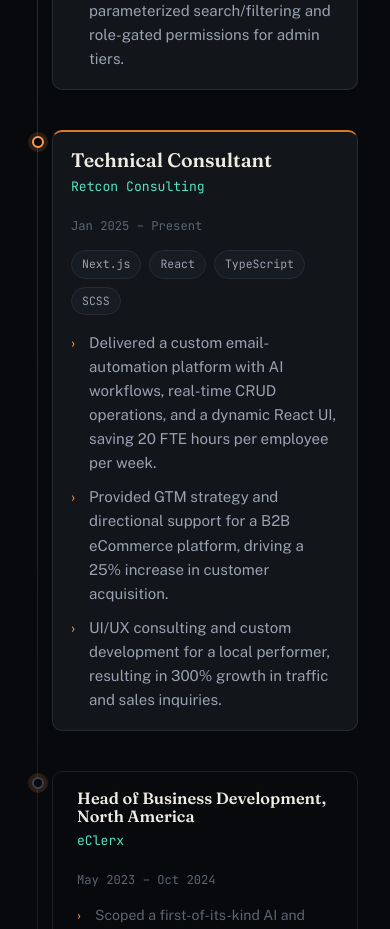
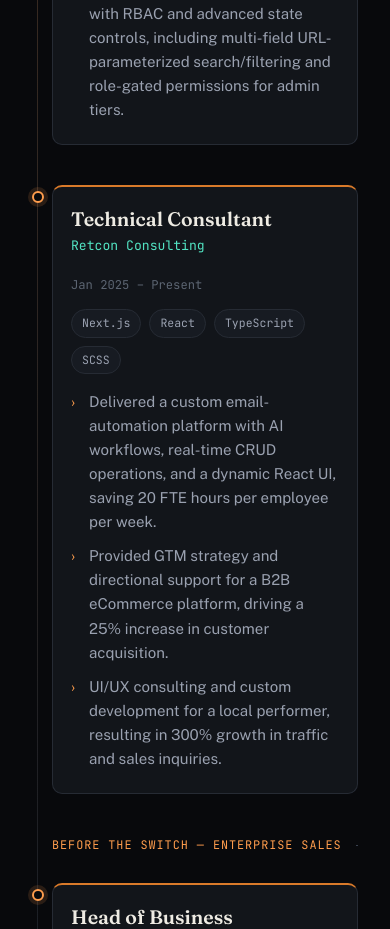
Before and after one commit to evan-baron/professional-portfolio, a Next.js app: page / in a window 390 px wide. Shown: the part 4380-5309 px from the top of the page. Built offline with nearby package versions, Linux system fonts and the light colour scheme.

Commit message:
removed blobs

```diff
--- a/src/app/globals.scss
+++ b/src/app/globals.scss
@@ -25,7 +25,12 @@
 	--accent-dim: #d97a2a;
 	--accent-soft: rgba(255, 157, 77, 0.14);
 	--accent-soft-strong: rgba(255, 157, 77, 0.28);
-	--accent-gradient: linear-gradient(135deg, #ff6a5a 0%, #ff9d4d 55%, #ffc157 100%);
+	--accent-gradient: linear-gradient(
+		135deg,
+		#ff6a5a 0%,
+		#ff9d4d 55%,
+		#ffc157 100%
+	);
 
 	--accent-2: #52e3c2;
 	--accent-2-soft: rgba(82, 227, 194, 0.14);
@@ -175,10 +180,10 @@ body::before {
 	pointer-events: none;
 	background-image:
 		linear-gradient(var(--border-hairline) 1px, transparent 1px),
-		linear-gradient(90deg, var(--border-hairline) 1px, transparent 1px),
-		radial-gradient(ellipse 60% 45% at 85% 8%, rgba(255, 157, 77, 0.16), transparent 70%),
-		radial-gradient(ellipse 50% 40% at 8% 28%, rgba(82, 227, 194, 0.1), transparent 72%);
-	background-size: 64px 64px, 64px 64px, 100% 100%, 100% 100%;
+		linear-gradient(90deg, var(--border-hairline) 1px, transparent 1px);
+	background-size:
+		64px 64px,
+		64px 64px;
 	mask-image: radial-gradient(
 		ellipse 90% 60% at 50% 0%,
 		black 40%,
--- a/src/components/Experience/Experience.tsx
+++ b/src/components/Experience/Experience.tsx
@@ -1,7 +1,13 @@
+import type { ReactNode } from 'react';
 import experience from '@/lib/data/experience';
 import SectionHeading from '../SectionHeading/SectionHeading';
 import Reveal from '../Reveal/Reveal';
 import styles from './experience.module.scss';
+
+const dividerLabel = (featured: boolean) =>
+	featured
+		? 'Since transitioning to engineering'
+		: 'Before the switch — enterprise sales';
 
 const Experience = () => {
 	return (
@@ -10,12 +16,31 @@ const Experience = () => {
 				<SectionHeading index='03' title='Experience' />
 
 				<ol className={styles.timeline}>
-					{experience.map((item, i) => (
+					{experience.flatMap((item, i) => {
+						const prev = experience[i - 1];
+						const nodes: ReactNode[] = [];
+
+						if (i === 0 || item.featured !== prev.featured) {
+							nodes.push(
+								<li
+									key={`divider-${item.org}-${item.role}`}
+									className={styles.divider}
+									aria-hidden='true'
+								>
+									<span className={styles.dividerLabel}>
+										{dividerLabel(item.featured)}
+									</span>
+									<span className={styles.dividerLine} />
+								</li>
+							);
+						}
+
+						nodes.push(
 							<Reveal
 								key={`${item.org}-${item.role}`}
 								as='li'
 								delay={i * 0.06}
-							className={`${styles.item} ${item.featured ? styles.featured : styles.compact}`}
+								className={styles.item}
 							>
 								<div className={styles.marker} aria-hidden='true' />
 								<div className={styles.content}>
@@ -42,7 +67,10 @@ const Experience = () => {
 									</ul>
 								</div>
 							</Reveal>
-					))}
+						);
+
+						return nodes;
+					})}
 
 					<Reveal
 						as='li'
--- a/src/components/Experience/experience.module.scss
+++ b/src/components/Experience/experience.module.scss
@@ -26,6 +26,37 @@
 	}
 }
 
+// A plain-text break between the pre/post career-switch groups — this is
+// what actually explains the visual weight difference below, rather than
+// leaving it as an unexplained style change.
+.divider {
+	position: relative;
+	list-style: none;
+	display: flex;
+	align-items: center;
+	gap: 14px;
+	margin: 0 0 28px;
+
+	&:not(:first-child) {
+		margin-top: 42px;
+	}
+}
+
+.dividerLabel {
+	font-family: var(--font-mono);
+	font-size: 0.74rem;
+	text-transform: uppercase;
+	letter-spacing: 0.08em;
+	color: var(--accent);
+	white-space: nowrap;
+}
+
+.dividerLine {
+	flex: 1;
+	height: 1px;
+	background: var(--border-strong);
+}
+
 .item {
 	position: relative;
 	list-style: none;
@@ -35,6 +66,10 @@
 	}
 }
 
+// Resting state is the dim/compact treatment for every entry — the bold
+// "featured" look is no longer a permanent property of certain roles, it's
+// what a card looks like under your cursor (desktop) or always (touch,
+// where there's no hover to reveal it).
 .marker {
 	position: absolute;
 	left: -28px;
@@ -43,34 +78,25 @@
 	height: 12px;
 	border-radius: 50%;
 	background: var(--bg);
-	border: 2px solid var(--accent);
-	box-shadow: 0 0 0 4px var(--accent-soft);
-}
-
-.compact .marker {
-	border-color: var(--border-strong);
-}
-
-.content {
-	padding: 26px 30px;
-	background: var(--bg-elevated);
-	border: 1px solid var(--border);
-	border-radius: var(--radius-md);
+	border: 2px solid var(--border-strong);
+	box-shadow: 0 0 0 0 transparent;
 	transition:
 		border-color 0.2s,
 		box-shadow 0.2s;
 	will-change: border-color, box-shadow;
 }
 
-.featured .content {
-	background: var(--bg-elevated);
-	border-top: 2px solid var(--accent-dim);
-}
-
-.compact .content {
+.content {
+	padding: 18px 24px;
 	background: transparent;
-	border-color: var(--border-hairline);
-	padding: 18px 24px;
+	border: 1px solid var(--border-hairline);
+	border-radius: var(--radius-md);
+	transition:
+		background 0.2s,
+		border-color 0.2s,
+		padding 0.2s,
+		box-shadow 0.2s;
+	will-change: background, border-color, box-shadow;
 }
 
 .headRow {
@@ -83,13 +109,10 @@
 }
 
 .role {
-	font-size: 1.22rem;
+	font-size: 1.02rem;
 	color: var(--text);
 	margin-bottom: 4px;
-}
-
-.compact .role {
-	font-size: 1.02rem;
+	transition: font-size 0.2s;
 }
 
 .org {
@@ -131,9 +154,12 @@
 	li {
 		position: relative;
 		padding-left: 18px;
-		color: var(--text-dim);
-		font-size: 0.94rem;
+		color: var(--text-faint);
+		font-size: 0.88rem;
 		line-height: 1.6;
+		transition:
+			color 0.2s,
+			font-size 0.2s;
 
 		&::before {
 			content: '›';
@@ -144,9 +170,46 @@
 	}
 }
 
-.compact .bullets li {
-	font-size: 0.88rem;
-	color: var(--text-faint);
+// The "bright" treatment: revealed on hover for pointer devices, and on by
+// default for touch devices, which have no hover state to reveal it with.
+@media (hover: hover) {
+	.item:hover .marker {
+		border-color: var(--accent);
+		box-shadow: 0 0 0 4px var(--accent-soft);
+	}
+
+	.item:hover .content {
+		background: var(--bg-elevated);
+		border-color: var(--border);
+		border-top: 2px solid var(--accent-dim);
+	}
+
+	.item:hover .bullets li {
+		color: var(--text-dim);
+	}
+}
+
+@media (hover: none) {
+	.marker {
+		border-color: var(--accent);
+		box-shadow: 0 0 0 4px var(--accent-soft);
+	}
+
+	.content {
+		padding: 26px 30px;
+		background: var(--bg-elevated);
+		border-color: var(--border);
+		border-top: 2px solid var(--accent-dim);
+	}
+
+	.role {
+		font-size: 1.22rem;
+	}
+
+	.bullets li {
+		color: var(--text-dim);
+		font-size: 0.94rem;
+	}
 }
 
 // --- closing note: gestures at unlisted prior experience without a fake entry ---
@@ -162,9 +225,6 @@
 	font-size: 0.82rem;
 	font-style: italic;
 	line-height: 1.6;
-	// color: #6f8f6a;
-	// color: var(--accent);
-	// opacity: 0.75;
 	color: var(--text-faint);
 }
 
@@ -178,4 +238,10 @@
 	.content {
 		padding: 18px 18px;
 	}
+
+	@media (hover: none) {
+		.content {
+			padding: 22px 18px;
+		}
+	}
 }
```
Lines whose indentation alone changed are shown as unchanged.
